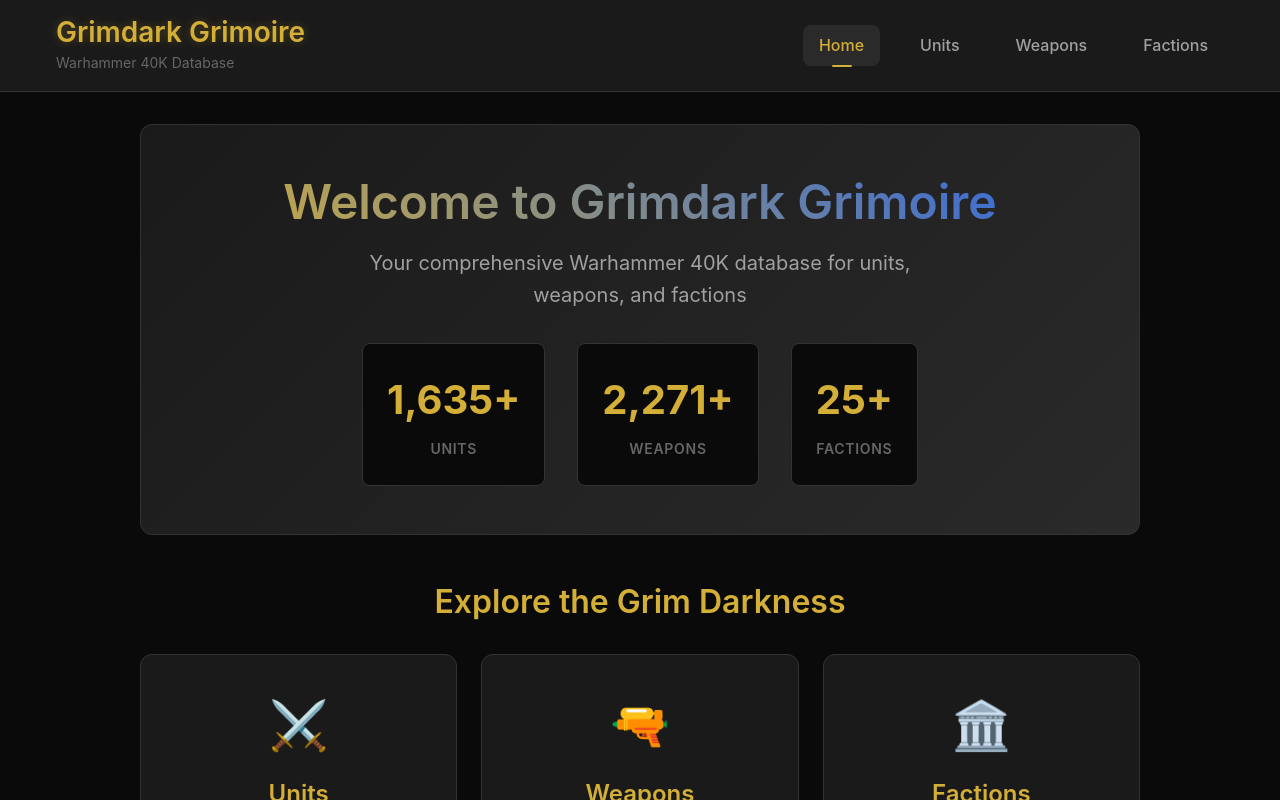
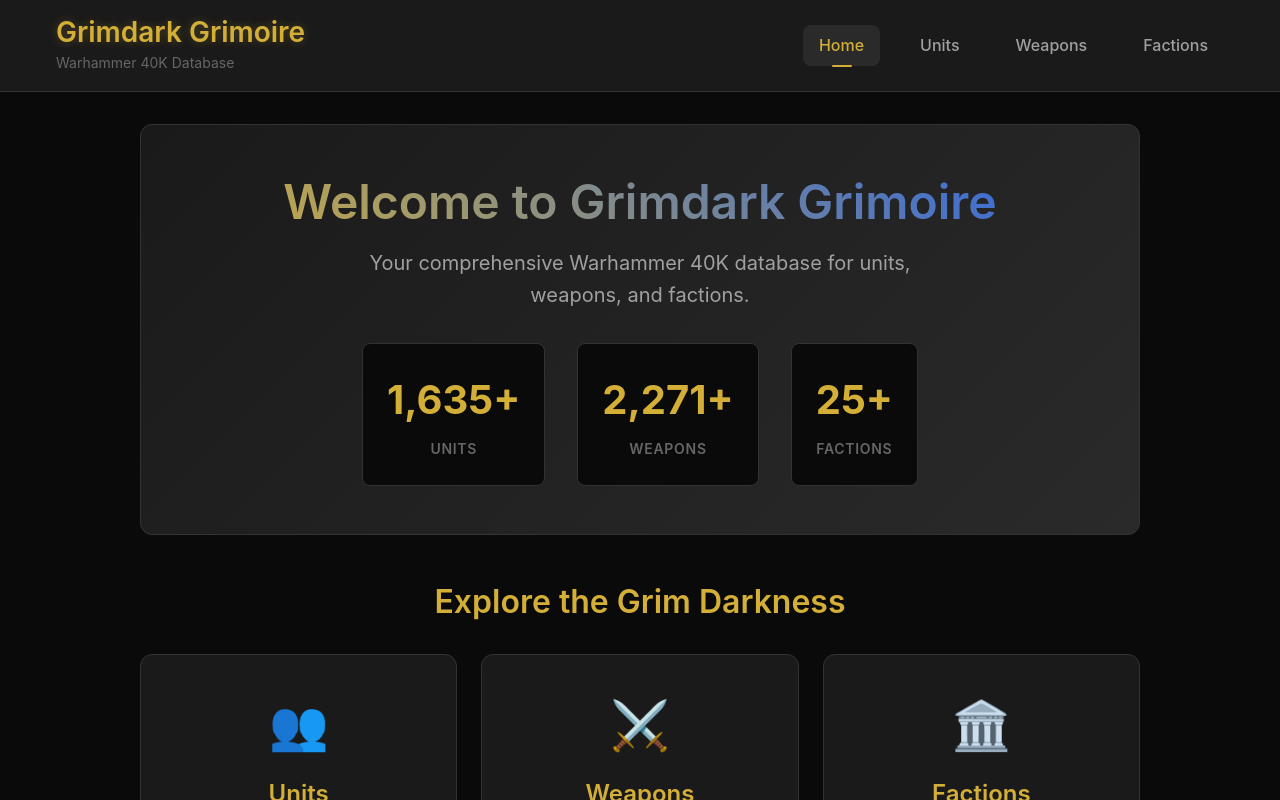
Before and after one commit to emiller6505/grimdarkly-frontend, a React (Vite) app: page / in a window 1280 px wide. Shown: the top 800 px of the page. Built offline with nearby package versions, Linux system fonts and the light colour scheme.

Commit message:
minor style updates

```diff
--- a/src/pages/Home.tsx
+++ b/src/pages/Home.tsx
@@ -7,7 +7,7 @@
       <div className="hero">
         <h1>Welcome to Grimdark Grimoire</h1>
         <p className="hero-subtitle">
-          Your comprehensive Warhammer 40K database for units, weapons, and factions
+          Your comprehensive Warhammer 40K database for units, weapons, and factions.
         </p>
         <div className="hero-stats">
           <div className="stat">
@@ -29,7 +29,7 @@
         <h2>Explore the Grim Darkness</h2>
         <div className="grid grid-cols-3">
           <div className="feature-card">
-            <div className="feature-icon">⚔️</div>
+            <div className="feature-icon">👥</div>
             <h3>Units</h3>
             <p>
               Browse and search through thousands of Warhammer 40K units with detailed stats,
@@ -41,7 +41,7 @@
           </div>
 
           <div className="feature-card">
-            <div className="feature-icon">🔫</div>
+            <div className="feature-icon">⚔️</div>
             <h3>Weapons</h3>
             <p>
               Discover the arsenal of the 41st millennium with comprehensive weapon stats,
--- a/src/pages/Units.tsx
+++ b/src/pages/Units.tsx
@@ -38,7 +38,7 @@
     <div className="units-page">
       <div className="page-header">
         <h1>Units</h1>
-        <p>Search and explore Warhammer 40K units with detailed stats and abilities</p>
+        <p>Search and explore Warhammer 40K units with detailed stats and abilities.</p>
       </div>
 
       <div className="search-section">
--- a/src/pages/Weapons.tsx
+++ b/src/pages/Weapons.tsx
@@ -38,7 +38,7 @@
     <div className="weapons-page">
       <div className="page-header">
         <h1>Weapons</h1>
-        <p>Search and explore Warhammer 40K weapons with detailed stats and abilities</p>
+        <p>Search and explore Warhammer 40K weapons with detailed stats and abilities.</p>
       </div>
 
       <div className="search-section">
```
